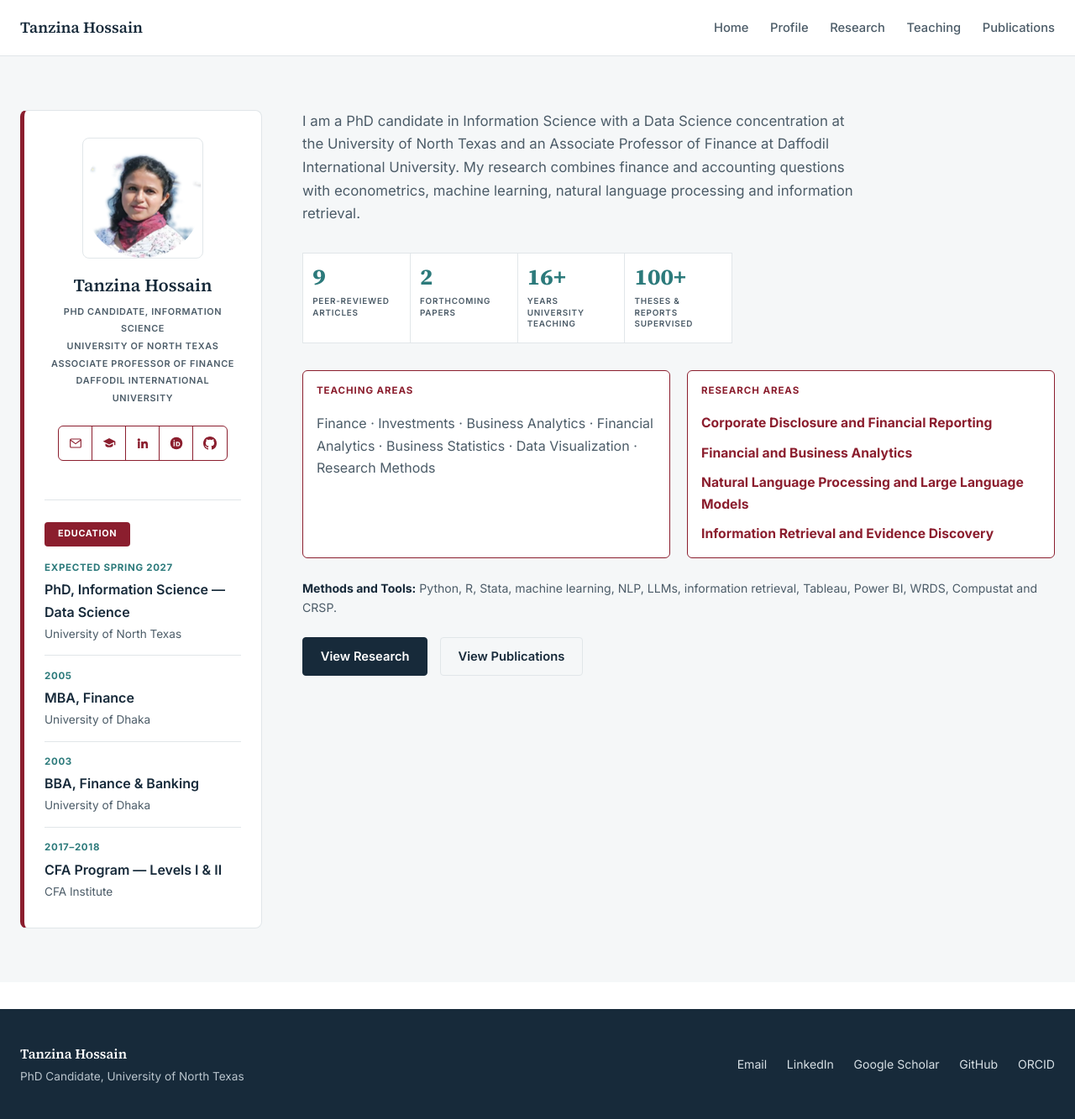
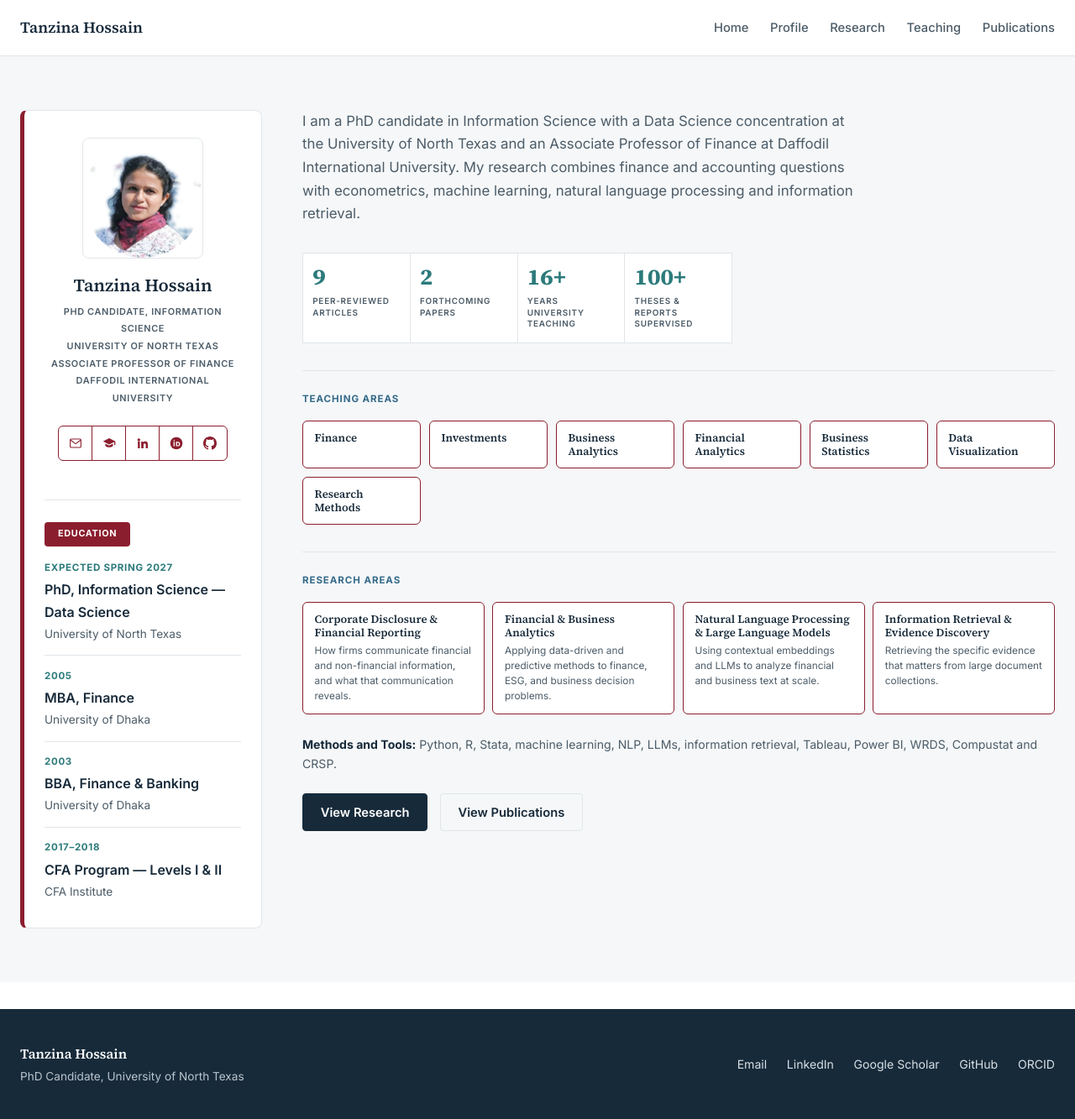
Before and after one commit to tanzinahossain/tanzinahossain.github.io, a Jekyll site: the page built from index.html, in a window 1280 px wide. Shown: the whole page at 84% size. Built offline with Jekyll 4.4.1, drawn with Linux system fonts in a browser that asks for light colours.

Commit message:
Rebuild Teaching/Research Areas as individual small maroon-bordered cards, matching the /research card style but smaller
Co-Authored-By: Claude Sonnet 5 <noreply@anthropic.com>

```diff
--- a/assets/css/style.css
+++ b/assets/css/style.css
@@ -82,10 +82,11 @@ h1{margin-bottom:.3rem}
 .section-badge{display:inline-block; background:var(--maroon); color:var(--white); font-size:.68rem; font-weight:700; letter-spacing:.06em; text-transform:uppercase; padding:.35rem 1rem; border-radius:4px}
 .plain-list{list-style:none; margin:0 0 1.5rem; padding:0; display:flex; flex-direction:column; gap:.6rem}
 .plain-list li{font-size:.98rem; color:var(--navy)}
-.areas-row{display:grid; grid-template-columns:1fr 1fr; gap:1.25rem; margin-top:2rem}
-.small-box{border:1.5px solid var(--maroon); border-radius:6px; padding:.9rem 1rem; background:var(--white)}
-.small-box .group-label{color:var(--maroon); border-top:0; padding-top:0}
-.small-box .plain-list li strong{color:var(--maroon)}
+.mini-card-grid{display:grid; grid-template-columns:repeat(auto-fit, minmax(8rem, 1fr)); gap:.6rem; margin:0 0 1.5rem}
+.mini-card-grid-2{grid-template-columns:repeat(auto-fit, minmax(11rem, 1fr))}
+.mini-card{border:1.5px solid var(--maroon); border-radius:6px; padding:.7rem .85rem; background:var(--white)}
+.mini-card h3{font-size:.82rem; margin:0; color:var(--navy)}
+.mini-card p{font-size:.74rem; color:var(--text-muted); margin:.35rem 0 0; line-height:1.5}
 @media (max-width:800px){.profile-grid{grid-template-columns:1fr; justify-items:center; text-align:center} .bio-col{text-align:left} .areas-row{grid-template-columns:1fr}}
 
 /* ===== Stat tiles ===== */
--- a/index.html
+++ b/index.html
@@ -75,19 +75,34 @@ description: Finance educator and computational business researcher — corporat
         <div class="stat"><div class="sv2">100+</div><div class="sl">Theses &amp; reports<br>supervised</div></div>
       </div>
 
-      <div class="areas-row">
-        <div class="small-box">
-          <div class="group-label" style="margin-top:0">Teaching Areas</div>
-          <p style="color:var(--text-muted); margin:0">Finance · Investments · Business Analytics · Financial Analytics · Business Statistics · Data Visualization · Research Methods</p>
+      <div class="group-label" style="margin-top:2rem">Teaching Areas</div>
+      <div class="mini-card-grid">
+        <div class="mini-card"><h3>Finance</h3></div>
+        <div class="mini-card"><h3>Investments</h3></div>
+        <div class="mini-card"><h3>Business Analytics</h3></div>
+        <div class="mini-card"><h3>Financial Analytics</h3></div>
+        <div class="mini-card"><h3>Business Statistics</h3></div>
+        <div class="mini-card"><h3>Data Visualization</h3></div>
+        <div class="mini-card"><h3>Research Methods</h3></div>
+      </div>
+
+      <div class="group-label">Research Areas</div>
+      <div class="mini-card-grid mini-card-grid-2">
+        <div class="mini-card">
+          <h3>Corporate Disclosure &amp; Financial Reporting</h3>
+          <p>How firms communicate financial and non-financial information, and what that communication reveals.</p>
         </div>
-        <div class="small-box">
-          <div class="group-label" style="margin-top:0">Research Areas</div>
-          <ul class="plain-list" style="margin-bottom:0">
-            <li><strong>Corporate Disclosure and Financial Reporting</strong></li>
-            <li><strong>Financial and Business Analytics</strong></li>
-            <li><strong>Natural Language Processing and Large Language Models</strong></li>
-            <li><strong>Information Retrieval and Evidence Discovery</strong></li>
-          </ul>
+        <div class="mini-card">
+          <h3>Financial &amp; Business Analytics</h3>
+          <p>Applying data-driven and predictive methods to finance, ESG, and business decision problems.</p>
+        </div>
+        <div class="mini-card">
+          <h3>Natural Language Processing &amp; Large Language Models</h3>
+          <p>Using contextual embeddings and LLMs to analyze financial and business text at scale.</p>
+        </div>
+        <div class="mini-card">
+          <h3>Information Retrieval &amp; Evidence Discovery</h3>
+          <p>Retrieving the specific evidence that matters from large document collections.</p>
         </div>
       </div>
 
```
